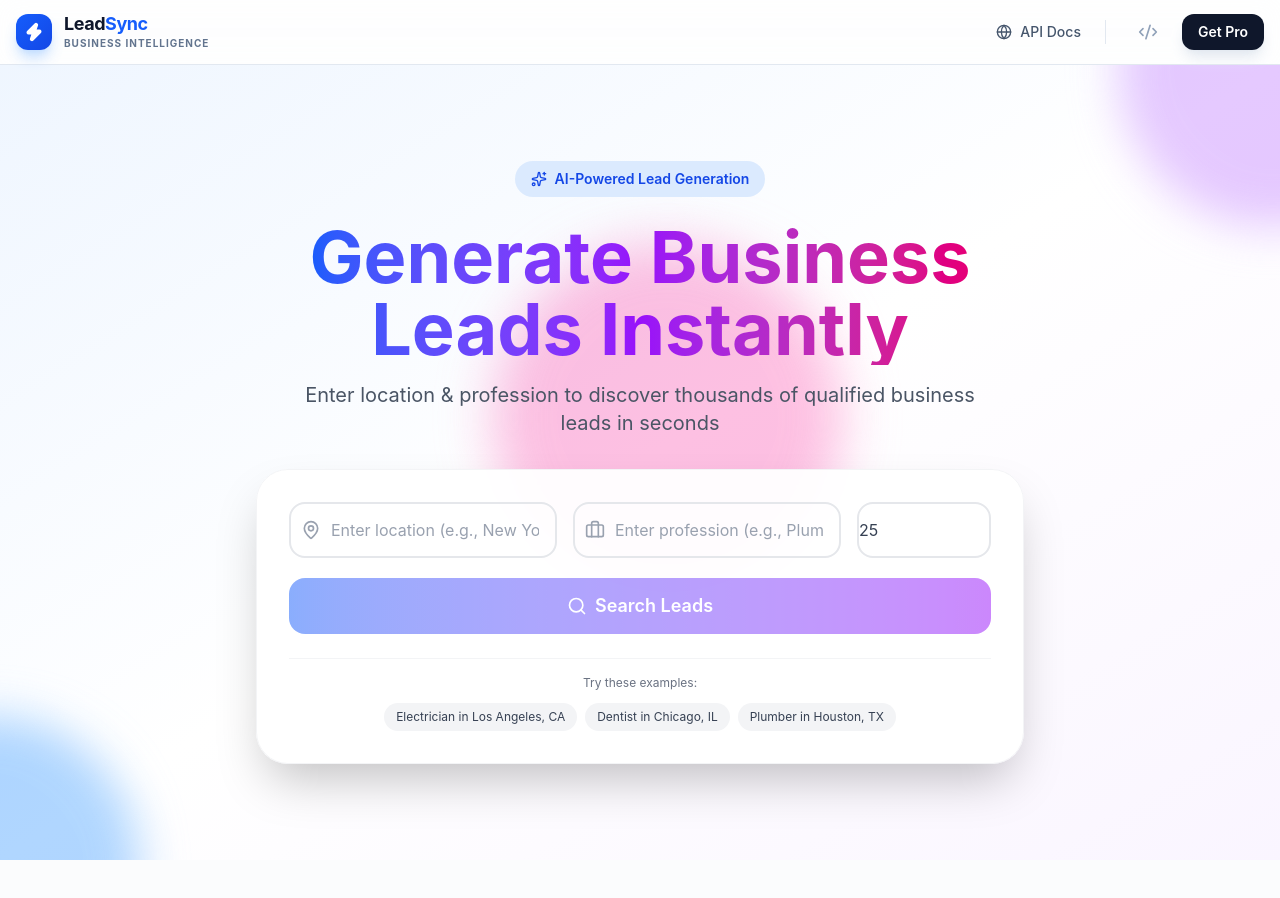
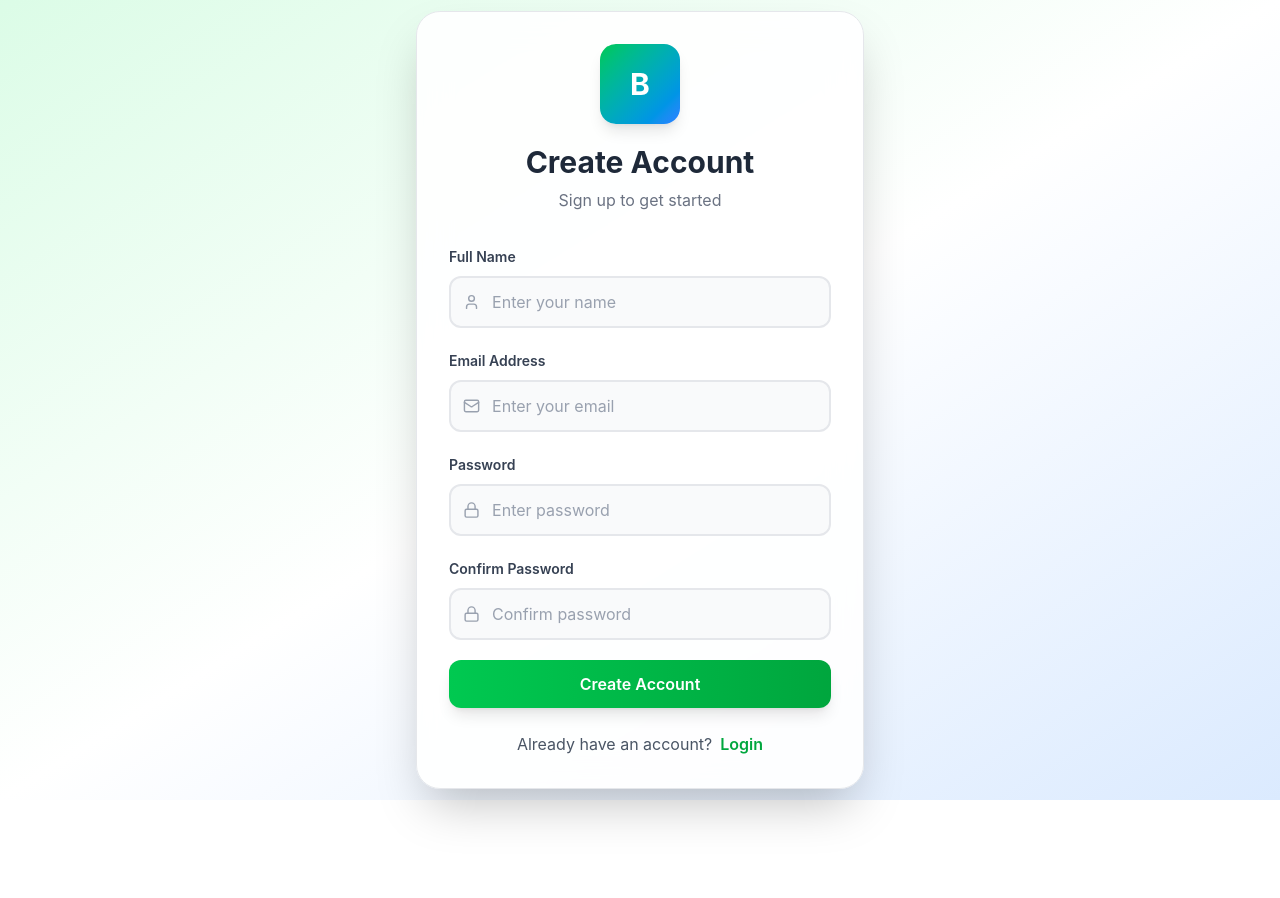
Before and after one commit to bobbyku0104/Map-Data-Generator, a React (Vite) app in the folder client/: page /signup in a window 1280 px wide. Shown: the top 898 px of the page. After the commit the page ends 800 px from the top, so only its background shows below. Built offline with nearby package versions, Linux system fonts and the light colour scheme.

Commit message:
add routing in app.jsx

```diff
--- a/client/package.json
+++ b/client/package.json
@@ -15,7 +15,9 @@
     "lucide-react": "^1.8.0",
     "react": "^19.2.4",
     "react-dom": "^19.2.4",
-    "tailwindcss": "^4.2.2"
+    "react-router-dom": "^7.15.0",
+    "tailwindcss": "^4.2.2",
+    "xlsx": "^0.18.5"
   },
   "devDependencies": {
     "@eslint/js": "^9.39.4",
--- a/client/src/App.jsx
+++ b/client/src/App.jsx
@@ -1,23 +1,31 @@
-// import "./App.css";
-// import Hero from "./components/Hero";
-// import Navbar from "./components/Navbar";
 // import Home from "./pages/Home";
 
 // function App() {
-//   return <>
-//   {/* <Navbar/>
-//   <Hero/> */}
-
-//   <Home/>
-//   </>;
+//   return <Home />;
 // }
 
 // export default App;
 
+import { BrowserRouter, Routes, Route } from "react-router-dom";
+import Login from "./components/Login";
+import Signup from "./components/Signup";
 import Home from "./pages/Home";
 
 function App() {
-  return <Home />;
+  return (
+    <BrowserRouter>
+      <Routes>
+        {/* Default Page */}
+        <Route path="/" element={<Login />} />
+
+        {/* Signup */}
+        <Route path="/signup" element={<Signup />} />
+
+        {/* Home */}
+        <Route path="/home" element={<Home />} />
+      </Routes>
+    </BrowserRouter>
+  );
 }
 
 export default App;
--- a/client/src/components/Hero.jsx
+++ b/client/src/components/Hero.jsx
@@ -79,6 +79,7 @@ export default function Hero({ onSearch }) {
                 </div>
 
                 {/* Result Limit Input */}
+
                 <div className="relative group flex items-center justify-center">
                   <input
                     type="number"
@@ -86,7 +87,7 @@ export default function Hero({ onSearch }) {
                     max={100}
                     value={limit}
                     onChange={(e) => setLimit(Number(e.target.value))}
-                    className="w-full h-14 pr-4 border-2 border-gray-200 rounded-2xl focus:border-blue-500 focus:ring-2 focus:ring-blue-200 outline-none transition-all text-gray-700 flex items-center justify-center"
+                    className="w-full h-14 border-2 border-gray-200 rounded-2xl focus:border-blue-500 focus:ring-2 focus:ring-blue-200 outline-none transition-all text-gray-700 text-center"
                   />
                 </div>
               </div>
--- a/client/src/pages/Home.jsx
+++ b/client/src/pages/Home.jsx
@@ -9,7 +9,7 @@ export default function Home() {
   const [leads, setLeads] = useState([]);
   const [location, setLocation] = useState("");
   const [profession, setProfession] = useState("");
-  const [searchLimit, setSearchLimit] = useState(25);
+  const [searchLimit, setSearchLimit] = useState(0);
   const [loading, setLoading] = useState(false);
   const [error, setError] = useState("");
   const [showScrollTop, setShowScrollTop] = useState(false);
```
Also changed, not shown: 1 other file (tests, documents, lock files or other folders).
